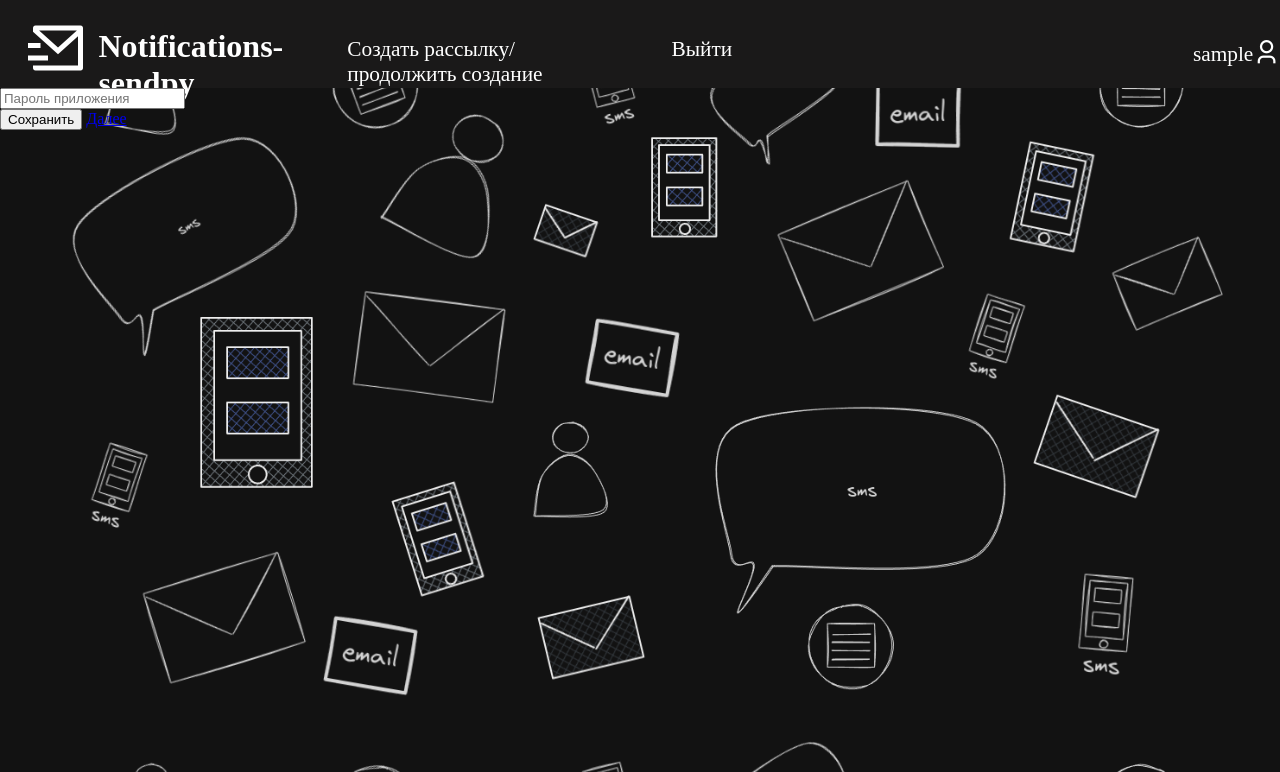
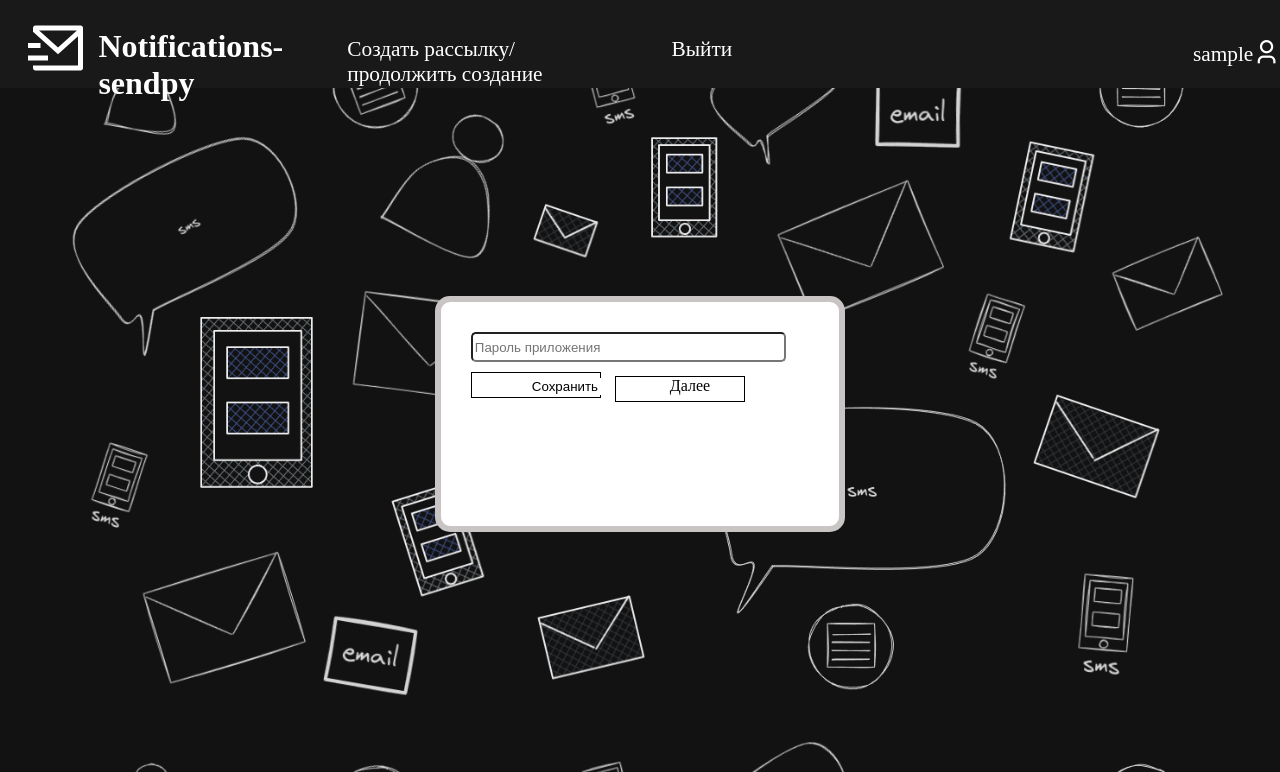
Before and after one commit to Neo-poznan/Notifications-sendpy, a Django app: page /set-app-password/ in a window 1280 px wide. Shown: the top 772 px of the page. Run offline with Django 4.2, Linux system fonts and the light colour scheme; the visitor is signed in with stand-in values (Sample User, id 1); some libraries are stand-ins or nearby versions.

Commit message:
updated readme

```diff
--- a/notifications_manager/templates/notifications_manager/set_app_password.html
+++ b/notifications_manager/templates/notifications_manager/set_app_password.html
@@ -3,7 +3,7 @@
 
 {% block css %}
 <title>Notifications-sendpy</title>
-<link rel="stylesheet" href="">
+<link rel="stylesheet" href="{% static 'css/set_app_password.css' %}">
 {% endblock %}
 
 {% block content %}
@@ -20,8 +20,13 @@
     <input type="text" name="app_password" placeholder="Пароль приложения">
     {% endif %}
     <br>
-    <button class="button" type="submit">Сохранить</button>
+    <div class="button">
+    <button class="button-submit" type="submit">Сохранить</button>
+    </div>
+
+    <div class="button">
     <a href="{% url 'notifications_manager:set_message' %}">Далее</a>
+    </div>
 </form>
 </main>
 </div>
--- a/static/css/set_app_password.css
+++ b/static/css/set_app_password.css
@@ -0,0 +1,43 @@
+main {
+    width: 28vw;
+    height: 23vh;
+    background-color: white;
+    padding: 20px;
+    border: 6px solid rgb(202, 197, 197);
+    border-radius: 15px;
+    margin: auto;
+    margin-top: 26vh;
+}
+
+input {
+    width: 24vw;
+    height: 3vh;
+    border-radius: 5px;
+    margin: 10px;
+}
+
+.button {
+    background-color: white;
+    width: 10vw;
+    height: 3vh;
+    text-decoration: none;
+    color: black;
+    border: 1px solid black;
+    display: inline-block;
+    white-space: nowrap;
+    margin-left: 10px;
+}
+
+.button-submit {
+    background-color: white;
+    border: none;
+    margin-left: 54px;
+    margin-top: 5px;
+}
+
+.button a {
+    text-decoration: none;
+    color: black;
+    margin-left: 54px;
+    margin-top: 5px;
+}
```
Also changed, not shown: config/settings.py (+16 -2 lines), README.md.
